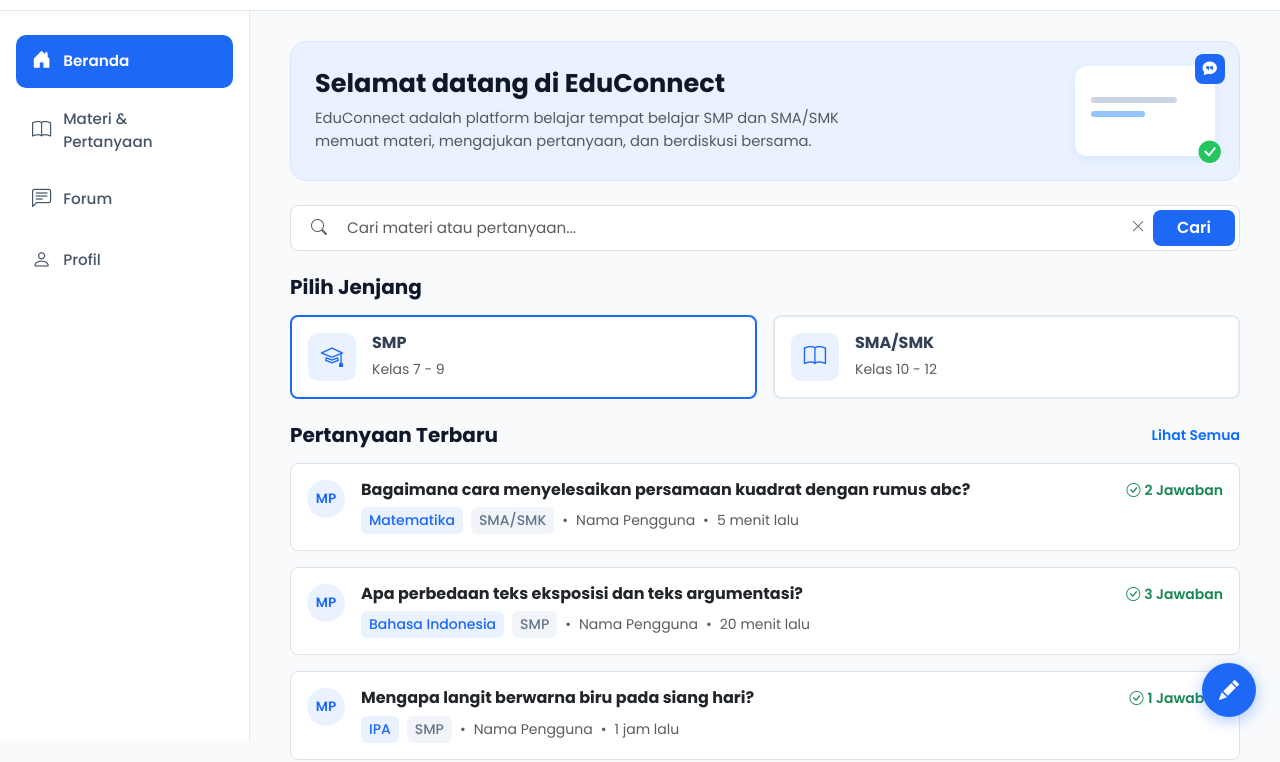
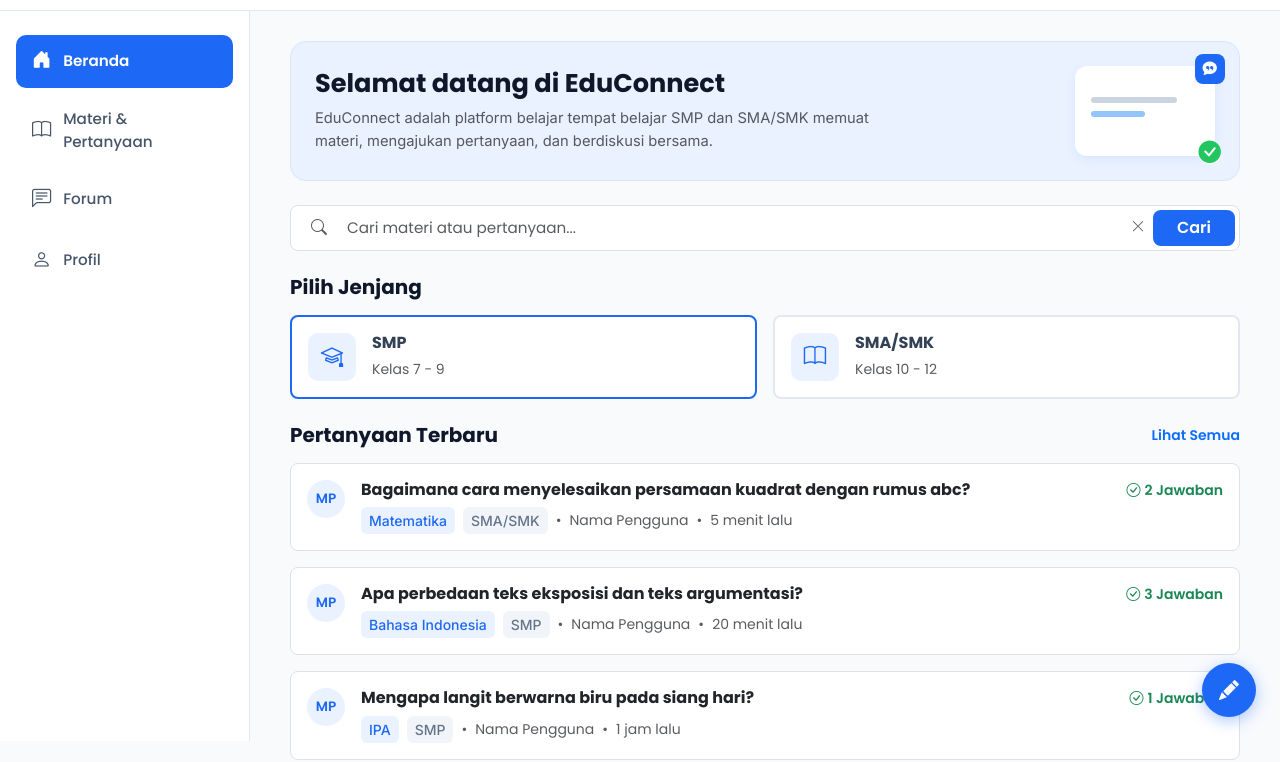
Before and after one commit to naurafatimahh/EduConnect, a plain HTML site: page index.html in a window 1280 px wide. Shown: the part 59-821 px from the top of the page. Drawn offline with nearby package versions, Linux system fonts and the light colour scheme.

```diff
--- a/css/style.css
+++ b/css/style.css
@@ -4,6 +4,16 @@ body {
   color: #334155;
   margin: 0;
   padding: 0;
+}
+
+.banner-desc,
+.badge-mapel,
+.badge-jenjang,
+.badge-forum-mapel,
+.badge-forum-jenjang,
+.user-sub,
+.forum-question-desc {
+  font-family: 'Inter', sans-serif;
 }
 
 .topbar {
--- a/index.html
+++ b/index.html
@@ -7,7 +7,7 @@
 
   <link rel="preconnect" href="https://fonts.googleapis.com">
   <link rel="preconnect" href="https://fonts.gstatic.com" crossorigin>
-  <link href="https://fonts.googleapis.com/css2?family=Poppins:wght@400;500;600;700&display=swap" rel="stylesheet">
+  <link href="https://fonts.googleapis.com/css2?family=Inter:wght@400;500;600;700&family=Poppins:wght@400;500;600;700&display=swap" rel="stylesheet">
 
   <link href="https://cdn.jsdelivr.net/npm/bootstrap@5.3.2/dist/css/bootstrap.min.css" rel="stylesheet">
 
```
Also changed, not shown: forum.html (+1 -1 lines), 2 other files.
